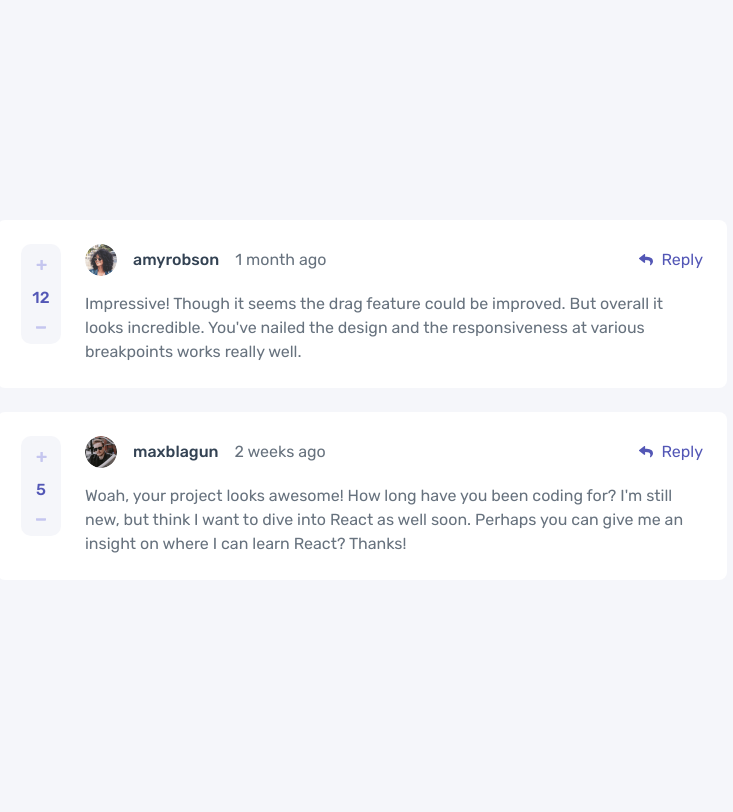
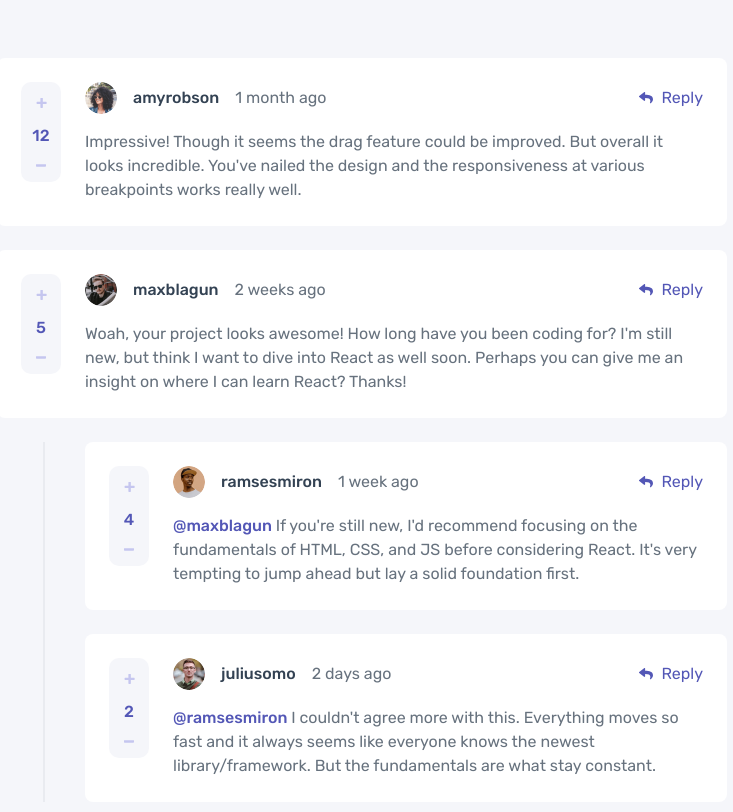
Before and after one commit to israel-monteiro/interactive-comments-section-main, a React (Vite) app: page / in a window 1280 px wide. Shown: the top 812 px of the page, without its empty margins (278-1011 px from the left). Built offline with nearby package versions, Linux system fonts and the light colour scheme.

Commit message:
feat: render comment replies

```diff
--- a/src/components/CommentCard/index.tsx
+++ b/src/components/CommentCard/index.tsx
@@ -1,4 +1,5 @@
 import type { Comment } from "../../interfaces/comment";
+import { CommentReply } from "../CommentReply";
 import { VoteComment } from "../VoteComment";
 import IconReply from "/images/icon-reply.svg";
 
@@ -8,8 +9,9 @@ interface CommentCardProps {
 
 export const CommentCard = ({ comment }: CommentCardProps) => {
     return (
+        <div className="comment-thread">
             <article className="flex w-full items-start gap-6 rounded-lg bg-white p-6">
-            <VoteComment comment={comment} />
+                <VoteComment id={comment.id} score={comment.score} />
                 <div className="min-w-0 flex-1">
                     <div className="mb-4 flex items-center justify-between">
                         <div className="flex items-center gap-4">
@@ -21,7 +23,7 @@ export const CommentCard = ({ comment }: CommentCardProps) => {
                             <strong className="font-medium text-grey-800">{comment.user.username}</strong>
                             <span>{comment.createdAt}</span>
                         </div>
-                    <button className="flex items-center gap-2 font-medium text-purple-600">
+                        <button type="button" className="flex items-center gap-2 font-medium text-purple-600">
                             <img className="h-[12.25px] w-3.5 shrink-0" src={IconReply} alt="" />
                             Reply
                         </button>
@@ -29,5 +31,11 @@ export const CommentCard = ({ comment }: CommentCardProps) => {
                     <p className="wrap-break-word">{comment.content}</p>
                 </div>
             </article>
+            <div className="mt-6 ml-11.5 flex min-w-0 flex-col gap-6 border-l-2 border-grey-100 pl-10 empty:hidden">
+                {comment.replies.map((reply) => (
+                    <CommentReply key={reply.id} reply={reply} />
+                ))}
+            </div>
+        </div>
     );
 };
--- /dev/null
+++ b/src/components/CommentReply/index.tsx
@@ -0,0 +1,34 @@
+import type { Reply } from "../../interfaces/comment";
+import { VoteComment } from "../VoteComment";
+import IconReply from "/images/icon-reply.svg";
+
+interface CommentReplyProps {
+    reply: Reply;
+}
+
+export const CommentReply = ({ reply }: CommentReplyProps) => {
+    console.log(reply);
+    return (
+        <article className="flex w-full items-start gap-6 rounded-lg bg-white p-6">
+            <VoteComment id={reply.id} score={reply.score} />
+            <div className="min-w-0 flex-1">
+                <div className="mb-4 flex items-center justify-between gap-4">
+                    <div className="flex items-center gap-4 whitespace-nowrap">
+                        <img
+                            className="size-8 shrink-0 rounded-full object-cover"
+                            src={reply.user.image.png}
+                            alt={reply.user.username}
+                        />
+                        <strong className="font-medium text-grey-800">{reply.user.username}</strong>
+                        <span>{reply.createdAt}</span>
+                    </div>
+                    <button type="button" className="flex shrink-0 items-center gap-2 font-medium text-purple-600">
+                        <img className="h-[12.25px] w-3.5 shrink-0" src={IconReply} alt="" />
+                        Reply
+                    </button>
+                </div>
+                <p className="wrap-break-word"><span className="font-medium text-purple-600">@{reply.replyingTo} </span>{reply.content}</p>
+            </div>
+        </article>
+    );
+};
--- a/src/components/VoteComment/index.tsx
+++ b/src/components/VoteComment/index.tsx
@@ -1,21 +1,31 @@
 import { useContext } from "react";
 import { CommentContext } from "../../contexts/CommentContext";
-import type { Comment } from "../../interfaces/comment";
 
 interface VoteCommentProps {
-    comment: Comment;
+    id: number;
+    score: number;
 }
 
-export const VoteComment = ({ comment }: VoteCommentProps) => {
+export const VoteComment = ({ id, score }: VoteCommentProps) => {
     const { increaseScore, reduceScore } = useContext(CommentContext);
 
     return (
         <div className="flex h-25 w-10 shrink-0 flex-col items-center justify-center gap-4 rounded-[10px] bg-grey-50 text-purple-600">
-            <button className="flex w-7.5 items-center justify-center" type="button" aria-label="Increase score" onClick={() => increaseScore(comment.id)}>
+            <button
+                className="flex w-7.5 items-center justify-center"
+                type="button"
+                aria-label="Increase score"
+                onClick={() => increaseScore(id)}
+            >
                 <img className="size-2.75" src="/images/icon-plus.svg" alt="" />
             </button>
-            <span className="w-7.5 text-center font-medium">{comment.score}</span>
-            <button className="flex w-7.5 items-center justify-center" type="button" aria-label="Decrease score" onClick={() => reduceScore(comment.id)}>
+            <span className="w-7.5 text-center font-medium">{score}</span>
+            <button
+                className="flex w-7.5 items-center justify-center"
+                type="button"
+                aria-label="Decrease score"
+                onClick={() => reduceScore(id)}
+            >
                 <img className="h-0.75 w-2.75" src="/images/icon-minus.svg" alt="" />
             </button>
         </div>
```
Lines whose indentation alone changed are shown as unchanged.
